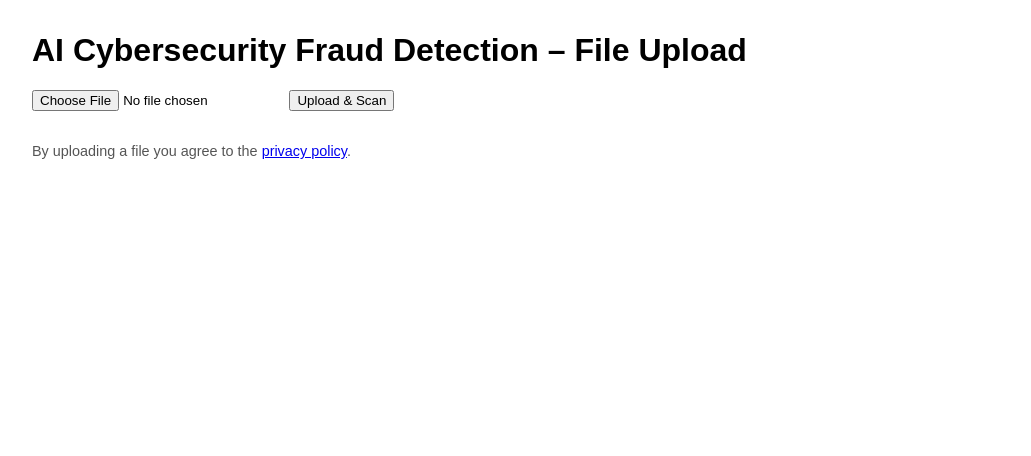
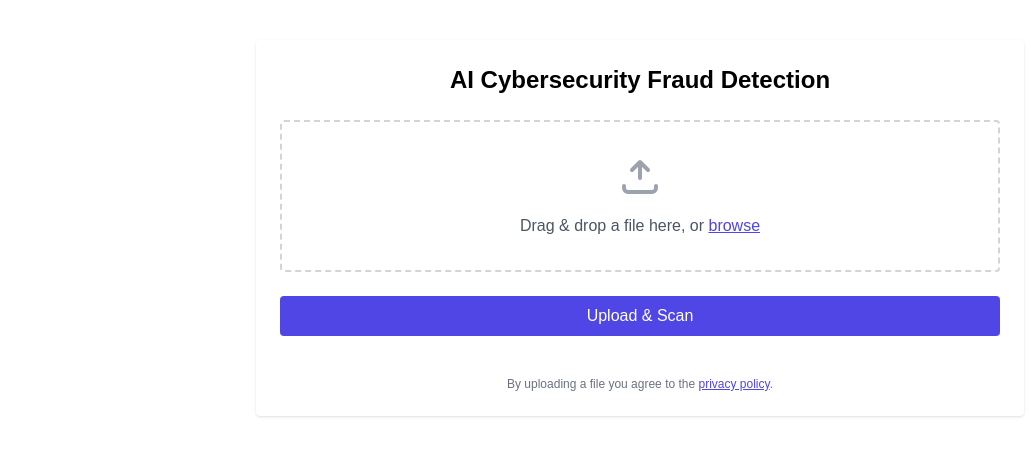
Before and after one commit to yuu56777/Ai, a FastAPI app: page / in a window 1280 px wide. Shown: the top 456 px of the page, without its empty margins (0-1031 px from the left). Run offline with FastAPI, Linux system fonts and the light colour scheme; parts of the project's set-up code (start-up, migrations or seed data) failed here and were passed over; some libraries are stand-ins or nearby versions.

Commit message:
Enhance UI with Tailwind CSS and add Docker containerization
Co-authored-by: s87624588 <s87624588@gmail.com>

```diff
--- a/frontend/index.html
+++ b/frontend/index.html
@@ -4,6 +4,8 @@
     <meta charset="UTF-8" />
     <meta name="viewport" content="width=device-width, initial-scale=1.0" />
     <title>Cybersecurity File Analyzer</title>
+    <!-- Tailwind CSS via CDN -->
+    <script src="https://cdn.tailwindcss.com"></script>
     <style>
       body {
         font-family: Arial, Helvetica, sans-serif;
@@ -19,17 +21,65 @@
     </style>
   </head>
   <body>
-    <h1>AI Cybersecurity Fraud Detection – File Upload</h1>
-    <input type="file" id="fileInput" />
-    <button onclick="upload()">Upload & Scan</button>
+    <div class="max-w-3xl mx-auto mt-10 p-6 bg-white shadow rounded">
+      <h1 class="text-2xl font-semibold mb-6 text-center">
+        AI Cybersecurity Fraud Detection
+      </h1>
 
-    <div id="spinner" style="display:none; margin-top:1rem;">🔄 Scanning...</div>
-    <div id="reportContainer"></div>
+      <div
+        id="dropZone"
+        class="flex flex-col items-center justify-center border-2 border-dashed border-gray-300 p-8 rounded cursor-pointer hover:bg-gray-50"
+      >
+        <svg
+          class="w-12 h-12 text-gray-400 mb-3"
+          fill="none"
+          stroke="currentColor"
+          viewBox="0 0 24 24"
+          xmlns="http://www.w3.org/2000/svg"
+        >
+          <path
+            stroke-linecap="round"
+            stroke-linejoin="round"
+            stroke-width="2"
+            d="M4 16v1a2 2 0 002 2h12a2 2 0 002-2v-1M12 12V4m0 0l-4 4m4-4l4 4"
+          ></path>
+        </svg>
+        <p class="text-gray-600">
+          Drag & drop a file here, or
+          <span class="text-indigo-600 underline">browse</span>
+        </p>
+        <input type="file" id="fileInput" class="hidden" />
+      </div>
 
-    <footer style="margin-top:2rem; font-size:0.9rem; color:#555;">
-      By uploading a file you agree to the
-      <a href="/privacy" target="_blank">privacy policy</a>.
-    </footer>
+      <button
+        onclick="upload()"
+        class="mt-6 w-full bg-indigo-600 hover:bg-indigo-700 text-white py-2 rounded"
+      >
+        Upload &amp; Scan
+      </button>
+
+      <div id="progressWrapper" class="w-full mt-6 hidden">
+        <div class="flex items-center mb-2">
+          <span class="text-sm text-gray-700 mr-2">Scanning...</span>
+          <svg class="animate-spin h-4 w-4 text-gray-600" xmlns="http://www.w3.org/2000/svg" fill="none" viewBox="0 0 24 24"><circle class="opacity-25" cx="12" cy="12" r="10" stroke="currentColor" stroke-width="4"></circle><path class="opacity-75" fill="currentColor" d="M4 12a8 8 0 018-8v8z"></path></svg>
+        </div>
+        <div class="w-full bg-gray-200 rounded-full h-2.5 dark:bg-gray-200">
+          <div id="progressBar" class="bg-indigo-600 h-2.5 rounded-full" style="width: 0%"></div>
+        </div>
+      </div>
+
+      <div id="reportContainer" class="mt-8"></div>
+
+      <p class="text-xs text-gray-500 mt-10 text-center">
+        By uploading a file you agree to the
+        <a
+          href="/privacy"
+          target="_blank"
+          class="text-indigo-600 underline"
+          >privacy policy</a
+        >.
+      </p>
+    </div>
 
     <script>
       function upload() {
@@ -42,8 +92,9 @@
         const body = new FormData();
         body.append("file", file);
 
-        document.getElementById("spinner").style.display = "block";
+        document.getElementById("progressWrapper").classList.remove("hidden");
         document.getElementById("reportContainer").innerHTML = "";
+        document.getElementById("progressBar").style.width = "0%";
 
         fetch("/upload", { method: "POST", body })
           .then((r) => r.json())
@@ -62,9 +113,16 @@
             .then((r) => r.json())
             .then((data) => {
               show(data);
+              // Update fake progress bar (increments until completion)
+              const bar = document.getElementById("progressBar");
+              const currentWidth = parseInt(bar.style.width);
+              if (currentWidth < 90) {
+                bar.style.width = currentWidth + 10 + "%";
+              }
               if (data.status && data.status !== "processing") {
                 clearInterval(timer);
-                document.getElementById("spinner").style.display = "none";
+                document.getElementById("progressBar").style.width = "100%";
+                document.getElementById("progressWrapper").classList.add("hidden");
 
                 fetch(`/report/${jobId}/html`)
                   .then((r) => r.text())
@@ -116,6 +174,20 @@
         document.getElementById("fb_fp").onclick = () => send("false_positive");
         document.getElementById("fb_fn").onclick = () => send("false_negative");
       }
+
+      // Drag / Drop handling
+      const dropZone = document.getElementById("dropZone");
+      dropZone.addEventListener("click", () => document.getElementById("fileInput").click());
+      dropZone.addEventListener("dragover", (e) => {
+        e.preventDefault();
+        dropZone.classList.add("bg-gray-100");
+      });
+      dropZone.addEventListener("dragleave", () => dropZone.classList.remove("bg-gray-100"));
+      dropZone.addEventListener("drop", (e) => {
+        e.preventDefault();
+        dropZone.classList.remove("bg-gray-100");
+        document.getElementById("fileInput").files = e.dataTransfer.files;
+      });
     </script>
   </body>
 </html>
--- a/templates/report.html
+++ b/templates/report.html
@@ -3,65 +3,46 @@
   <head>
     <meta charset="utf-8" />
     <title>Analysis Report</title>
-    <style>
-      body {
-        font-family: Arial, Helvetica, sans-serif;
-        margin: 1rem;
-      }
-      h1 {
-        color: #333;
-      }
-      .verdict.clean {
-        color: green;
-      }
-      .verdict.suspicious {
-        color: #d97300;
-      }
-      .verdict.malicious {
-        color: red;
-      }
-      table {
-        border-collapse: collapse;
-        margin-top: 0.5rem;
-      }
-      th,
-      td {
-        border: 1px solid #ccc;
-        padding: 4px 8px;
-      }
-    </style>
+    <script src="https://cdn.tailwindcss.com"></script>
   </head>
   <body>
-    <h1>File Security Analysis Report</h1>
+    <h1 class="text-2xl font-semibold mb-4">File Security Analysis Report</h1>
 
-    <p>
+    <p class="mb-4">
       Verdict:
-      <strong class="verdict {{ verdict }}">{{ verdict|capitalize }}</strong>
+      <span
+        class="px-2 py-1 rounded text-white {{ 'bg-green-600' if verdict=='clean' else 'bg-red-600' if verdict=='malicious' else 'bg-yellow-600' }}"
+        >{{ verdict|capitalize }}</span
+      >
     </p>
 
     {% if vt_summary %}
-    <h2>VirusTotal Summary</h2>
-    <table>
+    <h2 class="text-xl font-semibold mt-6 mb-2">VirusTotal Summary</h2>
+    <table class="min-w-full border divide-y divide-gray-200">
+      <thead class="bg-gray-100">
         <tr>
-        <th>Category</th>
-        <th>Count</th>
+          <th class="px-4 py-2 text-left text-sm font-medium text-gray-700">Category</th>
+          <th class="px-4 py-2 text-left text-sm font-medium text-gray-700">Count</th>
         </tr>
+      </thead>
+      <tbody class="bg-white divide-y divide-gray-200">
         {% for k, v in vt_summary.items() %}
         <tr>
-        <td>{{ k }}</td>
-        <td>{{ v }}</td>
+          <td class="px-4 py-2 text-sm text-gray-700">{{ k }}</td>
+          <td class="px-4 py-2 text-sm text-gray-700">{{ v }}</td>
         </tr>
         {% endfor %}
+      </tbody>
     </table>
     {% endif %}
 
-    <h2>Recommendations</h2>
-    <ul>
+    <h2 class="text-xl font-semibold mt-6 mb-2">Recommendations</h2>
+    <ul class="list-disc list-inside text-gray-700">
       {% for rec in recommendations %}
-      <li>{{ rec }}</li>
+      <li class="mb-1">{{ rec }}</li>
       {% endfor %}
     </ul>
 
-    <p style="font-size: 0.8rem; color: #555;">SHA-256: {{ sha256 }}</p>
+    <p class="text-xs text-gray-500 mt-6">SHA-256: {{ sha256 }}</p>
   </body>
 </html>
```
Also changed, not shown: docker-compose.yml (added, +10 -0 lines), 1 other file. Lines whose indentation alone changed are shown as unchanged.
